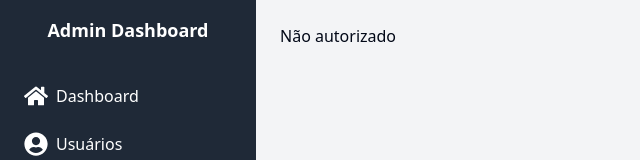
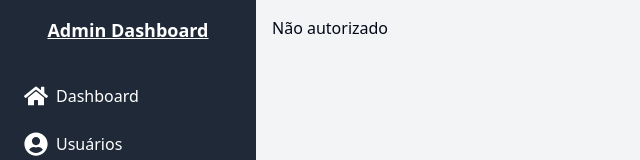
Before and after one commit to williamuteich/web, a Next.js app: page /dashboard/contatos in a window 1280 px wide. Shown: the top 160 px of the page, without its empty margins (0-640 px from the left). Built offline with nearby package versions, Linux system fonts and the light colour scheme; no server answers; sample sign-in values are in the browser's storage.

Commit message:
feat: ajustado menu dashboard e paginação com filtro de pesquisa.

```diff
--- a/src/app/(admin)/components/sidebar/sidebar.tsx
+++ b/src/app/(admin)/components/sidebar/sidebar.tsx
@@ -4,10 +4,11 @@ import Link from 'next/link';
 
 export default function Sidebar() {
     return (
-    <div className="w-64 bg-gray-800 text-white flex flex-col justify-between min-h-screen">
+        <div className="w-64 bg-gray-800">
+            <div className='text-white flex flex-col min-h-screen fixed w-[inherit] justify-between'>
                 <div>
                     <div className="p-4 text-center">
-            <h2 className="text-lg font-semibold">Admin Dashboard</h2>
+                        <h2 className="text-lg font-semibold underline">Admin Dashboard</h2>
                     </div>
 
 
@@ -15,35 +16,35 @@ export default function Sidebar() {
                         <li>
                             <Link href="/dashboard">
                                 <div className="flex items-center gap-2 p-2 rounded-md hover:bg-gray-700">
-                        <FaHome size={24}/> Dashboard
+                                    <FaHome size={24} /> Dashboard
                                 </div>
                             </Link>
                         </li>
                         <li>
                             <Link href="/dashboard/usuarios">
                                 <div className="flex items-center gap-2 p-2 rounded-md hover:bg-gray-700">
-                        <FaUserCircle size={24}/> Usuários
+                                    <FaUserCircle size={24} /> Usuários
                                 </div>
                             </Link>
                         </li>
                         <li>
                             <Link href="/dashboard/produtos">
                                 <div className="flex items-center gap-2 p-2 rounded-md hover:bg-gray-700">
-                        <FaBoxOpen size={24}/> Produtos
+                                    <FaBoxOpen size={24} /> Produtos
                                 </div>
                             </Link>
                         </li>
                         <li>
                             <Link href="/dashboard/vendas">
                                 <div className="flex items-center gap-2 p-2 rounded-md hover:bg-gray-700">
-                        <FaStore size={24}/> Vendas
+                                    <FaStore size={24} /> Vendas
                                 </div>
                             </Link>
                         </li>
                         <li>
                             <Link href="/dashboard/contatos">
                                 <div className="flex items-center gap-2 p-2 rounded-md hover:bg-gray-700">
-                        <FaEnvelope size={24}/> Contatos
+                                    <FaEnvelope size={24} /> Contatos
                                 </div>
                             </Link>
                         </li>
@@ -53,11 +54,12 @@ export default function Sidebar() {
                 <div className="mb-6 space-y-2 p-4">
                     <Link href="/settings" className='text-white'>
                         <div className="flex items-center gap-2 p-2 rounded-md hover:bg-gray-700">
-                    <FaCog size={24}/> Configurações
+                            <FaCog size={24} /> Configurações
                         </div>
                     </Link>
                     <LogoutDashboard />
                 </div>
             </div>
+        </div>
     );
 }
--- a/src/app/(admin)/dashboard/(page)/components/paginacao.tsx
+++ b/src/app/(admin)/dashboard/(page)/components/paginacao.tsx
@@ -1,6 +1,15 @@
 import { Pagination, PaginationContent, PaginationItem, PaginationLink, PaginationPrevious, PaginationNext } from "@/components/ui/pagination";
 
-export default function Paginacao({ currentPage, totalPages, handleNextPage, handlePreviousPage, setCurrentPage }: any) {
+export default function Paginacao({ currentPage, totalPages, setCurrentPage }: any) {
+
+    const handleNextPage = () => {
+        if (currentPage < totalPages) setCurrentPage(currentPage + 1);
+    };
+
+    const handlePreviousPage = () => {
+        if (currentPage > 1) setCurrentPage(currentPage - 1);
+    };
+
     return (
         <Pagination className="mt-10">
             <PaginationContent>
--- a/src/app/(admin)/dashboard/(page)/contatos/components/listarFormularios.tsx
+++ b/src/app/(admin)/dashboard/(page)/contatos/components/listarFormularios.tsx
@@ -11,15 +11,7 @@ import {
     SelectTrigger,
     SelectValue,
 } from "@/components/ui/select";
-import {
-    Pagination,
-    PaginationContent,
-    PaginationEllipsis,
-    PaginationItem,
-    PaginationLink,
-    PaginationNext,
-    PaginationPrevious,
-} from "@/components/ui/pagination";
+
 import Paginacao from "../../components/paginacao";
 
 export function ListarFormularios({ token }: { token: string }) {
@@ -104,17 +96,11 @@ export function ListarFormularios({ token }: { token: string }) {
 
     const indexOfLastUser = currentPage * itemsPerPage;
     const indexOfFirstUser = indexOfLastUser - itemsPerPage;
-    const currentUsers = filteredUsers.slice(indexOfFirstUser, indexOfLastUser); // Filtra os usuários da página atual
+    const currentUsers = searchQuery.length > 0 ? filteredUsers : filteredUsers.slice(indexOfFirstUser, indexOfLastUser);
 
-    const totalPages = Math.ceil(filteredUsers.length / itemsPerPage);
-
-    const handleNextPage = () => {
-        if (currentPage < totalPages) setCurrentPage(currentPage + 1);
-    };
-
-    const handlePreviousPage = () => {
-        if (currentPage > 1) setCurrentPage(currentPage - 1);
-    };
+    const totalPages = searchQuery.length > 0
+        ? Math.ceil(filteredUsers.length / itemsPerPage)
+        : Math.ceil(filteredUsers.length / itemsPerPage);
 
     if (loading) {
         return <div>Carregando...</div>;
@@ -212,8 +198,6 @@ export function ListarFormularios({ token }: { token: string }) {
             <Paginacao
                 currentPage={currentPage}
                 totalPages={totalPages}
-                handleNextPage={handleNextPage}
-                handlePreviousPage={handlePreviousPage}
                 setCurrentPage={setCurrentPage}
             />
         </>
--- a/src/app/(admin)/dashboard/(page)/contatos/page.tsx
+++ b/src/app/(admin)/dashboard/(page)/contatos/page.tsx
@@ -13,7 +13,7 @@ export default async function Contatos() {
     const token = session.user.codigoJWT;
 
     return (
-        <div className="w-full px-4 py-6">
+        <div className="w-full px-4 py-4">
             <ListarFormularios token={token} />
         </div>
     );
--- a/src/app/(admin)/dashboard/(page)/settings/index.tsx
+++ b/src/app/(admin)/dashboard/(page)/settings/index.tsx
@@ -1,6 +1,6 @@
 export default function Settings() {
     return(
-        <div>
+        <div className="w-full px-4 py-4">
             Página de Settings
         </div>
     )
--- a/src/app/(admin)/dashboard/(page)/usuarios/page.tsx
+++ b/src/app/(admin)/dashboard/(page)/usuarios/page.tsx
@@ -12,7 +12,7 @@ export default async function Usuarios() {
   const token = session.user.codigoJWT;
 
   return (
-    <div className="w-full px-4 py-6">
+    <div className="w-full px-4 py-4">
       <TodosUsuarios token={token} />
     </div>
   );
--- a/src/app/(admin)/dashboard/page.tsx
+++ b/src/app/(admin)/dashboard/page.tsx
@@ -23,7 +23,7 @@ export default async function Dashboard() {
   }
 
   return (
-    <div>
+    <div className="w-full px-4 py-4">
       <h1 className="text-2xl font-bold">Bem-vindo ao Dashboard, {session?.user?.name || null}!</h1>
 
       <div className="mt-6 p-4 bg-white rounded-lg shadow-md">
--- a/src/app/(admin)/layout.tsx
+++ b/src/app/(admin)/layout.tsx
@@ -19,7 +19,7 @@ export default async function AdminLayout({ children }: LayoutProps) {
   return (
     <div className="flex min-h-screen">
       <Sidebar />
-      <div className="flex-1 p-6">
+      <div className="flex-1 p-4">
         {children}
       </div>
     </div>
```
Lines whose indentation alone changed are shown as unchanged.
